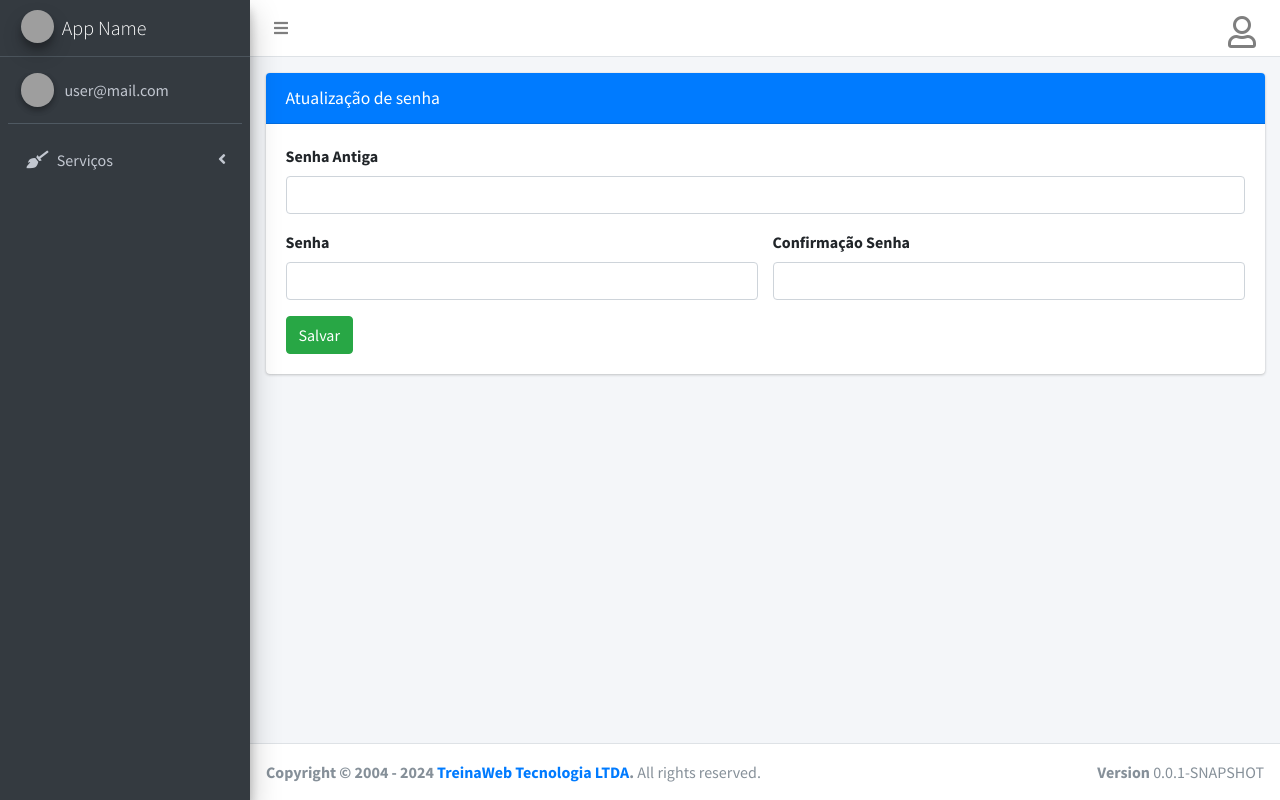
After one commit to oliveira404/training-web, a Spring Boot app: page /admin/usuarios/alterar-senha in a window 1280 px wide. The commit adds this page. Run offline with Spring Boot 4, Linux system fonts and the light colour scheme; the visitor is signed in with stand-in values (Sample User, id 1); some of the project's set-up classes (security, data sources, template engines, error pages and the like) are left out, and stand-ins take their place; some libraries are stand-ins or nearby versions; grey boxes are pictures that could not be loaded.

Commit message:
Criando a funcionalidade de alteração de senha

```diff
--- a/multistack-ediaristas-java-0.1/src/main/java/br/com/treinaweb/ediaristas/config/SecurityConfig.java
+++ b/multistack-ediaristas-java-0.1/src/main/java/br/com/treinaweb/ediaristas/config/SecurityConfig.java
@@ -48,7 +48,9 @@ public class SecurityConfig extends WebSecurityConfigurerAdapter {
         .permitAll();
 
 
-        http.logout().logoutRequestMatcher(new AntPathRequestMatcher("/admin/logout", "GET"));
+        http.logout()
+        .logoutRequestMatcher(new AntPathRequestMatcher("/admin/logout", "GET"))
+        .logoutSuccessUrl("/admin/login");
 
         //48h *60m *60s
         http.rememberMe()
--- a/multistack-ediaristas-java-0.1/src/main/java/br/com/treinaweb/ediaristas/web/controllers/UsuarioController.java
+++ b/multistack-ediaristas-java-0.1/src/main/java/br/com/treinaweb/ediaristas/web/controllers/UsuarioController.java
@@ -1,5 +1,6 @@
 package br.com.treinaweb.ediaristas.web.controllers;
 
+import java.security.Principal;
 import javax.validation.Valid;
 import org.springframework.beans.factory.annotation.Autowired;
 import org.springframework.stereotype.Controller;
@@ -12,6 +13,7 @@ import org.springframework.web.bind.annotation.RequestMapping;
 import org.springframework.web.servlet.ModelAndView;
 import org.springframework.web.servlet.mvc.support.RedirectAttributes;
 import br.com.treinaweb.ediaristas.core.exceptions.ValidacaoException;
+import br.com.treinaweb.ediaristas.web.dtos.AlterarSenhaForm;
 import br.com.treinaweb.ediaristas.web.dtos.FlashMassage;
 import br.com.treinaweb.ediaristas.web.dtos.UsuarioCadastroForm;
 import br.com.treinaweb.ediaristas.web.dtos.UsuarioEdicaoForm;
@@ -78,4 +80,23 @@ public class UsuarioController {
         return "redirect:/admin/usuarios";
     }
 
+    @GetMapping("/alterar-senha")
+    public ModelAndView alterarSenha() {
+        var modelAndView = new ModelAndView("admin/usuario/alterar-senha");
+        modelAndView.addObject("alterarSenhaForm", new AlterarSenhaForm());
+        return modelAndView;
+    }
+
+    @PostMapping("/alterar-senha")
+    public String alterarSenha(@Valid @ModelAttribute("alterarSenhaForm") AlterarSenhaForm alterarSenhaForm, BindingResult result, RedirectAttributes attrs, Principal principal) {
+        if (result.hasErrors()) return "admin/usuario/alterar-senha";
+        try {
+            service.alterarSenha(alterarSenhaForm, principal.getName());
+            attrs.addFlashAttribute("alert", new FlashMassage("alert-success", "Senha Alterada com Sucesso!"));
+        } catch (ValidacaoException e) {
+            result.addError(e.getFieldError());
+            return "admin/usuario/alterar-senha";
+        }
+        return "redirect:/admin/usuarios/alterar-senha";
+    }
 }
--- /dev/null
+++ b/multistack-ediaristas-java-0.1/src/main/resources/templates/admin/usuario/alterar-senha.html
@@ -0,0 +1,61 @@
+<!DOCTYPE html>
+<html th:replace="~{adminlte3 :: layout (~{::title}, ~{::main}, _, _)}">
+
+<head>
+  <title>Altualização de Senha</title>
+</head>
+
+<body>
+  <main>
+    <div class="row">
+      <div class="col">
+        <div class="card card-primary">
+          <div class="card-header">
+            <div class="card-title">Atualização de senha</div>
+          </div>
+          <div class="card-body">
+            <form method="POST" th:object="${alterarSenhaForm}">
+              <input type="hidden" th:name="${_csrf.parameterName}" th:value="${_csrf.token}">
+              <div class="row">
+                <div class="col">
+                  <div class="form-group">
+                    <label for="senhaAntiga">Senha Antiga</label>
+                    <input type="password" class="form-control" th:field="*{senhaAntiga}">
+                    <ul>
+                      <li class="text-danger" th:each="erro : ${#fields.errors('senhaAntiga')}" th:text="${erro}"></li>
+                    </ul>
+                  </div>
+                </div>
+              </div>
+
+              <div class="row">
+                <div class="col-md-6 col-sm-12">
+                  <div class="form-group">
+                    <label for="senha">Senha</label>
+                    <input type="password" class="form-control" th:field="*{senha}">
+                    <ul>
+                      <li class="text-danger" th:each="erro : ${#fields.errors('senha')}" th:text="${erro}"></li>
+                    </ul>
+                  </div>
+                </div>
+
+                <div class="col-md-6 col-sm-12">
+                  <div class="form-group">
+                    <label for="confirmacaoSenha">Confirmação Senha</label>
+                    <input type="password" class="form-control" th:field="*{confirmacaoSenha}">
+                    <ul>
+                      <li class="text-danger" th:each="erro : ${#fields.errors('confirmacaoSenha')}" th:text="${erro}"></li>
+                    </ul>
+                  </div>
+                </div>
+              </div>
+              <button type="submit" class="btn btn-success">Salvar</button>
+            </form>
+          </div>
+        </div>
+      </div>
+    </div>
+  </main>
+</body>
+
+</html>
--- a/multistack-ediaristas-java-0.1/src/main/resources/templates/fragments/_navbar.html
+++ b/multistack-ediaristas-java-0.1/src/main/resources/templates/fragments/_navbar.html
@@ -31,7 +31,7 @@
         </a>
         <div class="dropdown-divider"></div>
         <div class="dropdown-footer">
-          <a href="#" class="btn btn-primary btn-sm">Mudar senha</a>
+          <a th:href="@{/admin/usuarios/alterar-senha}" class="btn btn-primary btn-sm">Mudar senha</a>
           <a th:href="@{/admin/logout}" class="btn btn-danger btn-sm">Sair</a>
         </div>
       </div>
```
Also changed, not shown: multistack-ediaristas-java-0.1/src/main/java/br/com/treinaweb/ediaristas/core/exceptions/SenhaIncorretaException.java (added, +11 -0 lines), multistack-ediaristas-java-0.1/src/main/java/br/com/treinaweb/ediaristas/web/dtos/AlterarSenhaForm.java (added, +25 -0 lines), multistack-ediaristas-java-0.1/src/main/java/br/com/treinaweb/ediaristas/web/services/WebUsuarioService.java (+28 -0 lines).
